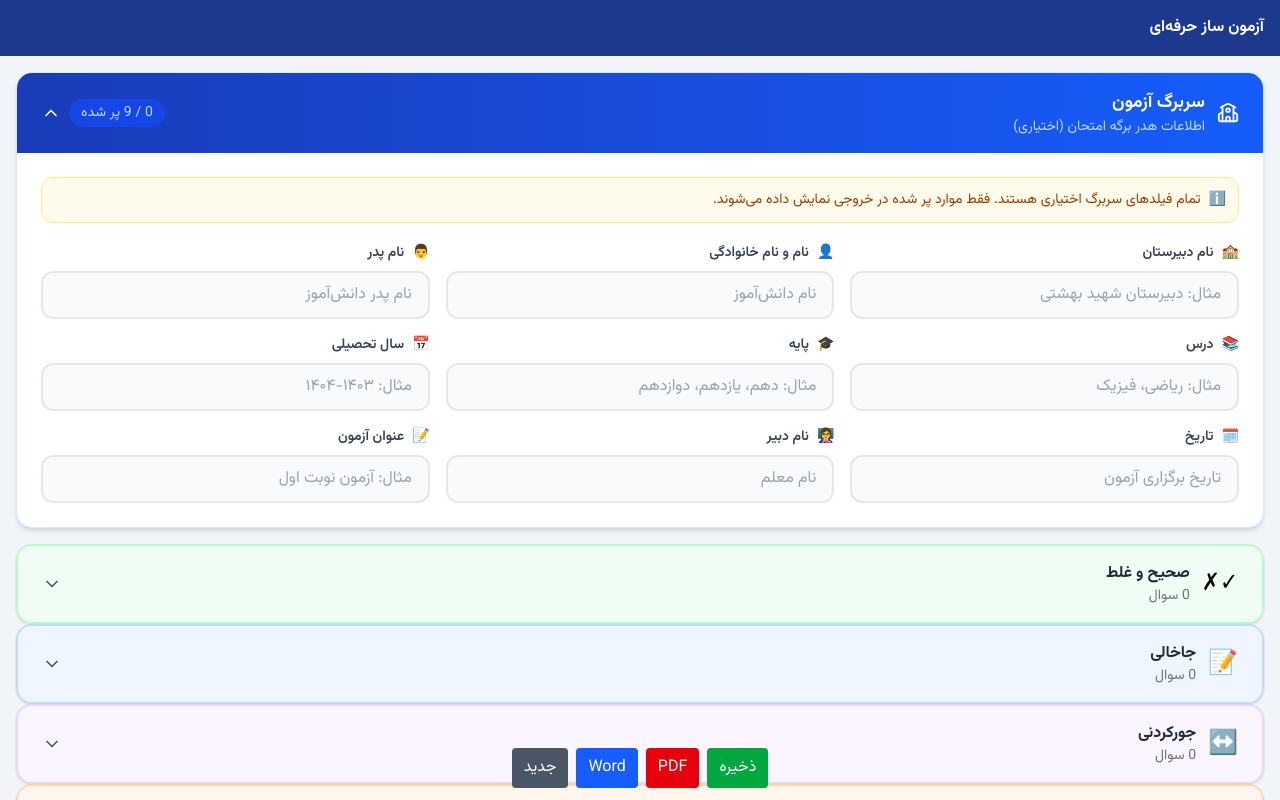
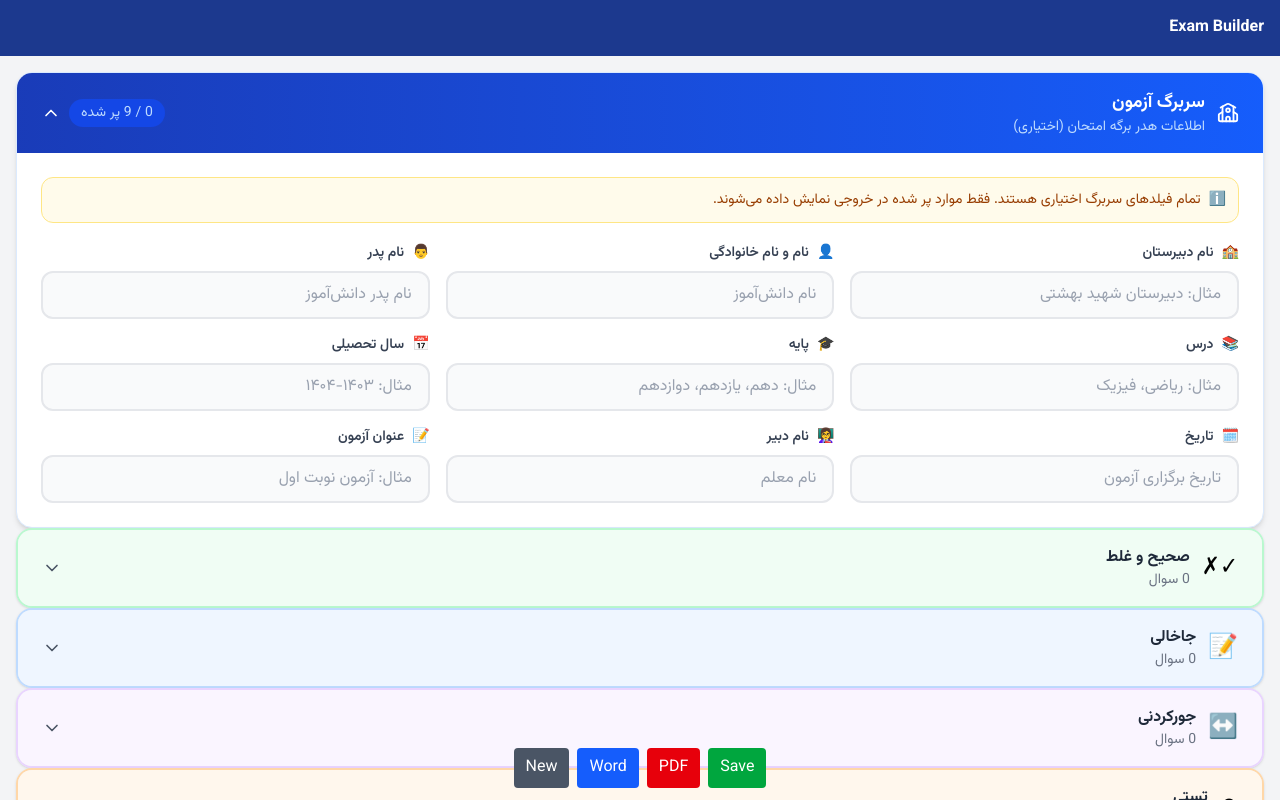
Before and after one commit to pahang52/Exam-maker, a React (Vite) app: page / in a window 1280 px wide. Shown: the top 800 px of the page. Built offline with nearby package versions, Linux system fonts and the light colour scheme.

Commit message:
Refactor App component and update question handling

```diff
--- a/src/App.tsx
+++ b/src/App.tsx
@@ -6,7 +6,6 @@ import {
   QuestionType,
   HeaderInfo,
   ExamData,
-  QUESTION_TYPE_LABELS,
 } from "./types";
 
 import { saveExam, getAllExams } from "./utils/storage";
@@ -16,21 +15,7 @@ import HeaderForm from "./components/HeaderForm";
 import QuestionSection from "./components/QuestionSection";
 import ExamList from "./components/ExamList";
 
-import {
-  Save,
-  List,
-  PlusCircle,
-  Printer,
-  Download,
-  Trash2,
-} from "lucide-react";
-
-const QUESTION_TYPES: {
-  type: QuestionType;
-  icon: string;
-  bgColor: string;
-  borderColor: string;
-}[] = [
+const QUESTION_TYPES: { type: QuestionType; icon: string; bgColor: string; borderColor: string }[] = [
   { type: "true-false", icon: "✓✗", bgColor: "bg-green-50", borderColor: "border-green-200" },
   { type: "fill-blank", icon: "📝", bgColor: "bg-blue-50", borderColor: "border-blue-200" },
   { type: "matching", icon: "↔️", bgColor: "bg-purple-50", borderColor: "border-purple-200" },
@@ -51,20 +36,18 @@ const defaultHeader: HeaderInfo = {
   examTitle: "",
 };
 
-type Tab = "designer" | "saved";
-
 const App: React.FC = () => {
-  const [activeTab, setActiveTab] = useState<Tab>("designer");
   const [header, setHeader] = useState<HeaderInfo>(defaultHeader);
   const [questions, setQuestions] = useState<Question[]>([]);
   const [examId, setExamId] = useState<string>(uuidv4());
   const [savedExams, setSavedExams] = useState<ExamData[]>([]);
+  const [tab, setTab] = useState<"designer" | "saved">("designer");
 
   useEffect(() => {
     setSavedExams(getAllExams());
   }, []);
 
-  const totalScore = questions.reduce((a, b) => a + b.score, 0);
+  const totalScore = questions.reduce((s, q) => s + q.score, 0);
 
   const getExamData = (): ExamData => ({
     id: examId,
@@ -74,15 +57,6 @@ const App: React.FC = () => {
     createdAt: new Date().toISOString(),
     updatedAt: new Date().toISOString(),
   });
-
-  const handleAddQuestion = (q: Question) =>
-    setQuestions((p) => [...p, q]);
-
-  const handleUpdateQuestion = (updated: Question) =>
-    setQuestions((p) => p.map((q) => (q.id === updated.id ? updated : q)));
-
-  const handleDeleteQuestion = (id: string) =>
-    setQuestions((p) => p.filter((q) => q.id !== id));
 
   const handleSave = () => {
     if (!questions.length) return alert("حداقل یک سوال اضافه کنید");
@@ -100,14 +74,16 @@ const App: React.FC = () => {
     await exportWord(getExamData());
   };
 
-  const handleNew = () => {
-    if (!confirm("آزمون پاک شود؟")) return;
-    setHeader(defaultHeader);
-    setQuestions([]);
-    setExamId(uuidv4());
-  };
+  const handleAdd = (q: Question) =>
+    setQuestions((p) => [...p, q]);
 
-  const questionsByType = Object.fromEntries(
+  const handleUpdate = (q: Question) =>
+    setQuestions((p) => p.map((x) => (x.id === q.id ? q : x)));
+
+  const handleDelete = (id: string) =>
+    setQuestions((p) => p.filter((x) => x.id !== id));
+
+  const byType = Object.fromEntries(
     QUESTION_TYPES.map((t) => [
       t.type,
       questions.filter((q) => q.type === t.type),
@@ -115,15 +91,15 @@ const App: React.FC = () => {
   );
 
   return (
-    <div className="min-h-screen bg-slate-100" dir="rtl">
+    <div dir="rtl" className="min-h-screen bg-gray-100">
 
       <header className="bg-blue-900 text-white p-4 font-bold">
-        آزمون ساز حرفه‌ای
+        Exam Builder
       </header>
 
-      <main className="p-4 space-y-4">
+      <div className="p-4">
 
-        {activeTab === "designer" ? (
+        {tab === "designer" ? (
           <>
             <HeaderForm header={header} onChange={setHeader} />
 
@@ -132,12 +108,12 @@ const App: React.FC = () => {
                 <QuestionSection
                   key={t.type}
                   type={t.type}
-                  questions={questionsByType[t.type] || []}
+                  questions={byType[t.type] || []}
                   allQuestionsCount={questions.length}
                   startIndex={1}
-                  onAdd={handleAddQuestion}
-                  onUpdate={handleUpdateQuestion}
-                  onDelete={handleDeleteQuestion}
+                  onAdd={handleAdd}
+                  onUpdate={handleUpdate}
+                  onDelete={handleDelete}
                   icon={t.icon}
                   bgColor={t.bgColor}
                   borderColor={t.borderColor}
@@ -145,10 +121,9 @@ const App: React.FC = () => {
               ))}
             </div>
 
-            {/* ACTIONS */}
             <div className="fixed bottom-3 left-0 right-0 flex justify-center gap-2">
               <button onClick={handleSave} className="bg-green-600 text-white px-3 py-2 rounded">
-                ذخیره
+                Save
               </button>
 
               <button onClick={handlePDF} className="bg-red-600 text-white px-3 py-2 rounded">
@@ -159,25 +134,32 @@ const App: React.FC = () => {
                 Word
               </button>
 
-              <button onClick={handleNew} className="bg-gray-600 text-white px-3 py-2 rounded">
-                جدید
+              <button
+                onClick={() => {
+                  setHeader(defaultHeader);
+                  setQuestions([]);
+                  setExamId(uuidv4());
+                }}
+                className="bg-gray-600 text-white px-3 py-2 rounded"
+              >
+                New
               </button>
             </div>
           </>
         ) : (
           <ExamList
             exams={savedExams}
-            onRefresh={() => setSavedExams(getAllExams())}
             onEdit={(e) => {
               setHeader(e.header);
               setQuestions(e.questions);
               setExamId(e.id);
-              setActiveTab("designer");
+              setTab("designer");
             }}
+            onRefresh={() => setSavedExams(getAllExams())}
           />
         )}
 
-      </main>
+      </div>
     </div>
   );
 };
```
